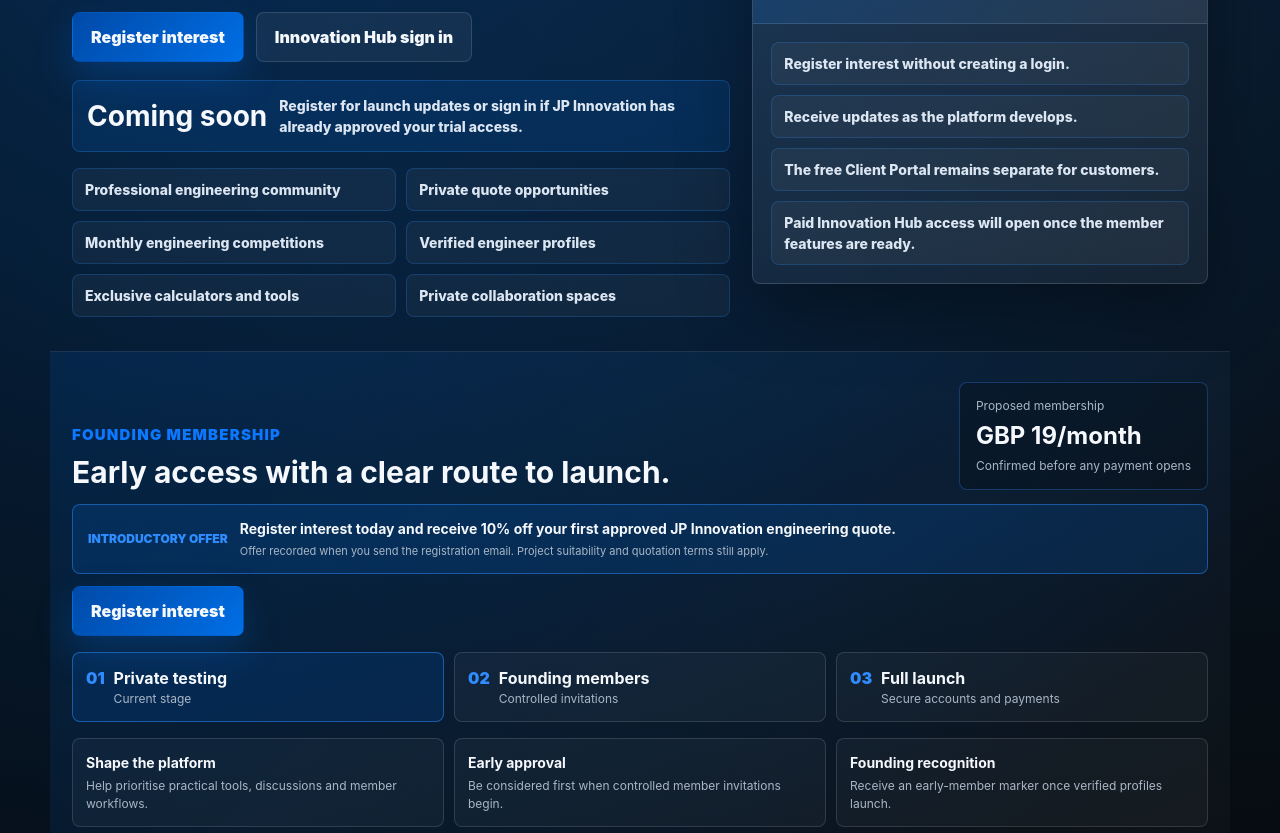
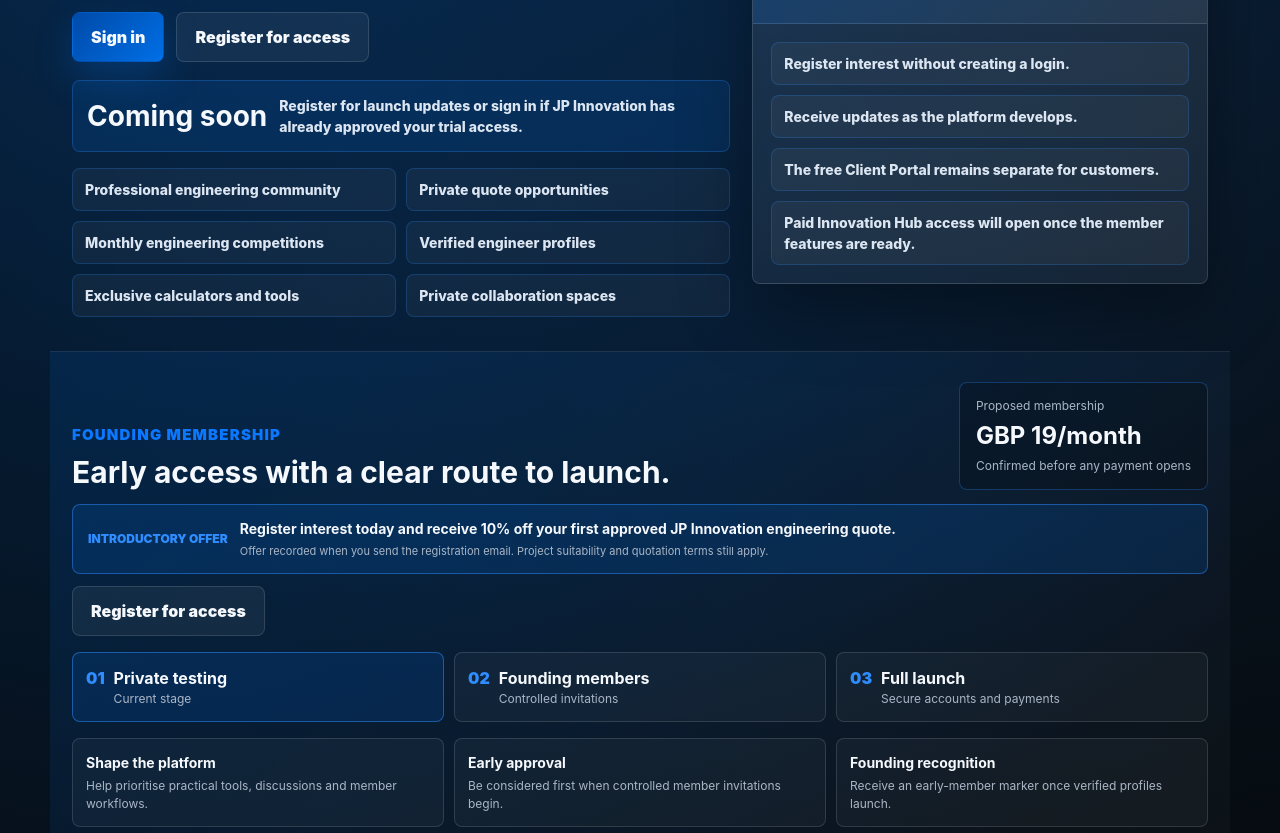
Before and after one commit to Jonnoh2019/jpinnovation-site, a plain HTML site: page hub/index.html in a window 1280 px wide. Shown: the part 333-1166 px from the top of the page. Drawn offline with Linux system fonts and the light colour scheme.

Commit message:
Update index.htmlMatch portal and Hub access buttons

```diff
--- a/hub/index.html
+++ b/hub/index.html
@@ -5,7 +5,7 @@
   <meta name="viewport" content="width=device-width, initial-scale=1">
   <title>JP Innovation Hub | Coming Soon Engineering Platform</title>
   <meta name="description" content="JP Innovation Hub is a premium engineering platform currently under development by JP Innovation Ltd.">
-  <link rel="stylesheet" href="styles.css?v=hub-inline-signin-20260708">
+  <link rel="stylesheet" href="styles.css?v=hub-matched-access-buttons-20260708">
 </head>
 <body>
   <header class="hub-header">
@@ -25,8 +25,8 @@
         <h1>Professional engineering connections, projects and private quotes.</h1>
         <p class="lead">A focused paid membership area for engineers, makers, suppliers and manufacturers. It is in addition to the free Client Portal, which remains the customer area for quotes, projects and messages.</p>
         <div class="actions hero-actions">
-          <a class="primary-button" href="#apply">Register interest</a>
-          <button class="secondary-button" data-open-hub-auth type="button">Innovation Hub sign in</button>
+          <button class="primary-button" data-open-hub-auth type="button">Sign in</button>
+          <a class="secondary-button" href="#apply">Register for access</a>
         </div>
         <div class="price-strip">
           <strong>Coming soon</strong>
@@ -74,7 +74,7 @@
         <small>Offer recorded when you send the registration email. Project suitability and quotation terms still apply.</small>
       </a>
       <div class="actions launch-actions">
-        <a class="primary-button" href="#apply">Register interest</a>
+        <a class="secondary-button" href="#apply">Register for access</a>
       </div>
       <div class="launch-progress" aria-label="Hub launch progress">
         <article class="active"><span>01</span><strong>Private testing</strong><small>Current stage</small></article>
```
